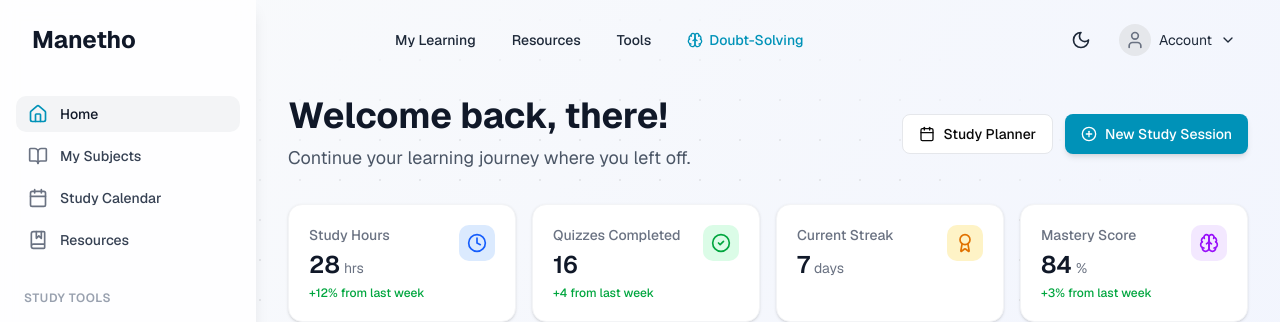
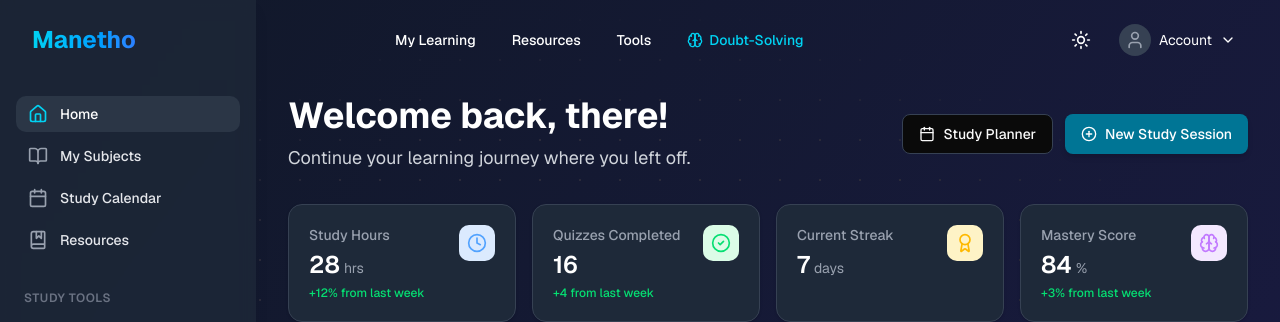
Before and after one commit to Musa-Tur-Farazi/Manetho, a Next.js app: page /home in a window 1280 px wide. Shown: the top 322 px of the page. Built offline with nearby package versions, Linux system fonts and the light colour scheme; no server answers.

Commit message:
Default theme issue fixed

```diff
--- a/components/homepage/AuthenticatedNavbar.tsx
+++ b/components/homepage/AuthenticatedNavbar.tsx
@@ -54,10 +54,7 @@
         {/* Logo */}
         <Link href="/home" className="flex items-center">
           <span
-            className={`text-2xl font-bold ${isScrolled
-              ? "text-gray-900 dark:text-white"
-              : "text-gray-900 dark:text-white"
-              }`}
+            className="text-2xl font-bold bg-gradient-to-r from-cyan-500 to-blue-600 dark:from-cyan-400 dark:to-blue-500 bg-clip-text text-transparent"
           >
             Manetho
           </span>
--- a/components/landingpage/layout/Navbar.tsx
+++ b/components/landingpage/layout/Navbar.tsx
@@ -50,7 +50,7 @@
       <div className="max-w-7xl mx-auto flex items-center justify-between">
         <div className="flex items-center gap-6">
           <Link href="/" className="flex items-center">
-            <h1 className="text-2xl font-bold text-cyan-600 hover:text-cyan-700 dark:text-cyan-400 dark:hover:text-cyan-300">
+            <h1 className="text-2xl font-bold bg-gradient-to-r from-cyan-500 to-blue-600 dark:from-cyan-400 dark:to-blue-500 bg-clip-text text-transparent">
               Manetho
             </h1>
           </Link>
--- a/components/landingpage/section/Footer.tsx
+++ b/components/landingpage/section/Footer.tsx
@@ -63,7 +63,7 @@
             transition={{ duration: 0.7, delay: 0.1 }}
           >
             <div className="flex items-center gap-2 mb-5">
-              <h2 className="text-2xl font-bold bg-gradient-to-r from-cyan-600 to-blue-600 dark:from-cyan-400 dark:to-blue-400 bg-clip-text text-transparent">Manetho</h2>
+              <h2 className="text-2xl font-bold bg-gradient-to-r from-cyan-500 to-blue-600 dark:from-cyan-400 dark:to-blue-500 bg-clip-text text-transparent">Manetho</h2>
             </div>
             <p className="text-gray-600 dark:text-gray-300 mb-6">
               Your AI-powered companion for learning, doubt solving, and academic success.
--- a/components/theme/ThemeProvider.tsx
+++ b/components/theme/ThemeProvider.tsx
@@ -16,7 +16,7 @@
 }
 
 const initialState: ThemeContextType = {
-  theme: "system",
+  theme: "dark",
   setTheme: () => null,
 };
 
@@ -24,7 +24,7 @@
 
 export function ThemeProvider({
   children,
-  defaultTheme = "system",
+  defaultTheme = "dark",
   storageKey = "manetho-theme",
   ...props
 }: ThemeProviderProps) {
--- a/src/app/(root)/page.tsx
+++ b/src/app/(root)/page.tsx
@@ -35,7 +35,7 @@
   }, [isSignedIn, router]);
 
   return (
-    <ThemeProvider>
+    <ThemeProvider defaultTheme="dark">
       <div className="min-h-screen bg-gradient-to-br from-gray-50 to-indigo-50 dark:from-gray-900 dark:to-indigo-950 transition-colors duration-300">
         <div className="absolute inset-0 bg-[radial-gradient(#e5e7eb_1px,transparent_1px)] dark:bg-[radial-gradient(#2a2a3a_1px,transparent_1px)] [background-size:40px_40px] [mask-image:radial-gradient(ellipse_50%_50%_at_50%_50%,#000_70%,transparent_100%)]"></div>
 
```
